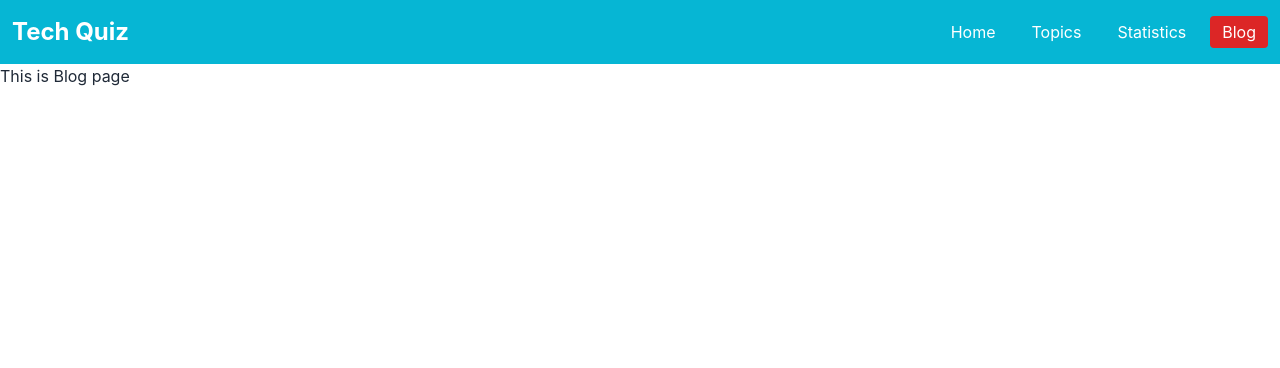
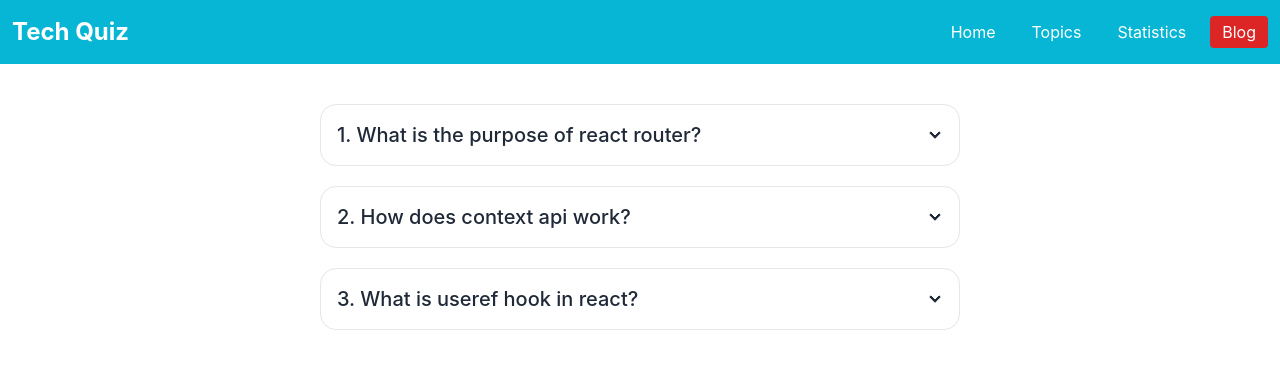
Before and after one commit to Suman-Chandra-Barman/tech-quiz, a React (Create React App) app: page /blog in a window 1280 px wide. Shown: the top 368 px of the page. Built offline with nearby package versions, Linux system fonts and the light colour scheme.

Commit message:
blog page done

```diff
--- a/src/components/Blog.jsx
+++ b/src/components/Blog.jsx
@@ -2,8 +2,55 @@ import React from "react";
 
 const Blog = () => {
   return (
-    <div>
-      <h3>This is Blog page</h3>
+    <div className="container mx-auto md:w-1/2 my-10">
+      <div
+        tabIndex={0}
+        className="collapse collapse-arrow border border-base-300 bg-base-100 rounded-box"
+      >
+        <div className="collapse-title text-xl font-medium">
+          1. What is the purpose of react router?
+        </div>
+        <div className="collapse-content">
+          <p>
+            React Router is a standard library for routing in React. It enables
+            the navigation among views of various components in a React
+            Application, allows changing the browser URL, and keeps the UI in
+            sync with the URL
+          </p>
+        </div>
+      </div>
+      <div
+        tabIndex={0}
+        className="collapse collapse-arrow border border-base-300 bg-base-100 rounded-box mt-5"
+      >
+        <div className="collapse-title text-xl font-medium">
+          2. How does context api work?
+        </div>
+        <div className="collapse-content">
+          <p>
+            The React Context API is a way for a React app to effectively
+            produce global variables that can be passed around. This is the
+            alternative to "prop drilling" or moving props from grandparent to
+            child to parent, and so on. Context is also touted as an easier,
+            lighter approach to state management using Redux.
+          </p>
+        </div>
+      </div>
+      <div
+        tabIndex={0}
+        className="collapse collapse-arrow border border-base-300 bg-base-100 rounded-box mt-5"
+      >
+        <div className="collapse-title text-xl font-medium">
+          3. What is useref hook in react?
+        </div>
+        <div className="collapse-content">
+          <p>
+            The useRef Hook allows you to persist values between renders. It can
+            be used to store a mutable value that does not cause a re-render
+            when updated. It can be used to access a DOM element directly.
+          </p>
+        </div>
+      </div>
     </div>
   );
 };
--- a/src/components/Header.jsx
+++ b/src/components/Header.jsx
@@ -20,7 +20,7 @@ const Header = () => {
             Home
           </NavLink>
           <NavLink
-            to="/topics"
+            to="/topics/1"
             className={({ isActive }) => (isActive ? activeLink : normalLink)}
           >
             Topics
--- a/src/components/Option.jsx
+++ b/src/components/Option.jsx
@@ -1,7 +1,6 @@
 import React from "react";
 
 const Option = ({ option }) => {
-  console.log(option);
   return (
     <div className="flex gap-3 items-center mt-2">
       <input
--- a/src/components/Statistics.jsx
+++ b/src/components/Statistics.jsx
@@ -1,11 +1,9 @@
 import React from "react";
+import { useLoaderData } from "react-router-dom";
 
 const Statistics = () => {
-  return (
-    <div>
-      <h3>This is statistics page</h3>
-    </div>
-  );
+  const quizData = useLoaderData();
+  return <div>{quizData.data.map((quiz) => console.log(quiz.total))}</div>;
 };
 
 export default Statistics;
--- a/src/utilities/routes.js
+++ b/src/utilities/routes.js
@@ -32,6 +32,7 @@ export const router = createBrowserRouter([
       },
       {
         path: "/statistics",
+        loader: () => fetch("https://openapi.programming-hero.com/api/quiz"),
         element: <Statistics />,
       },
       {
```
